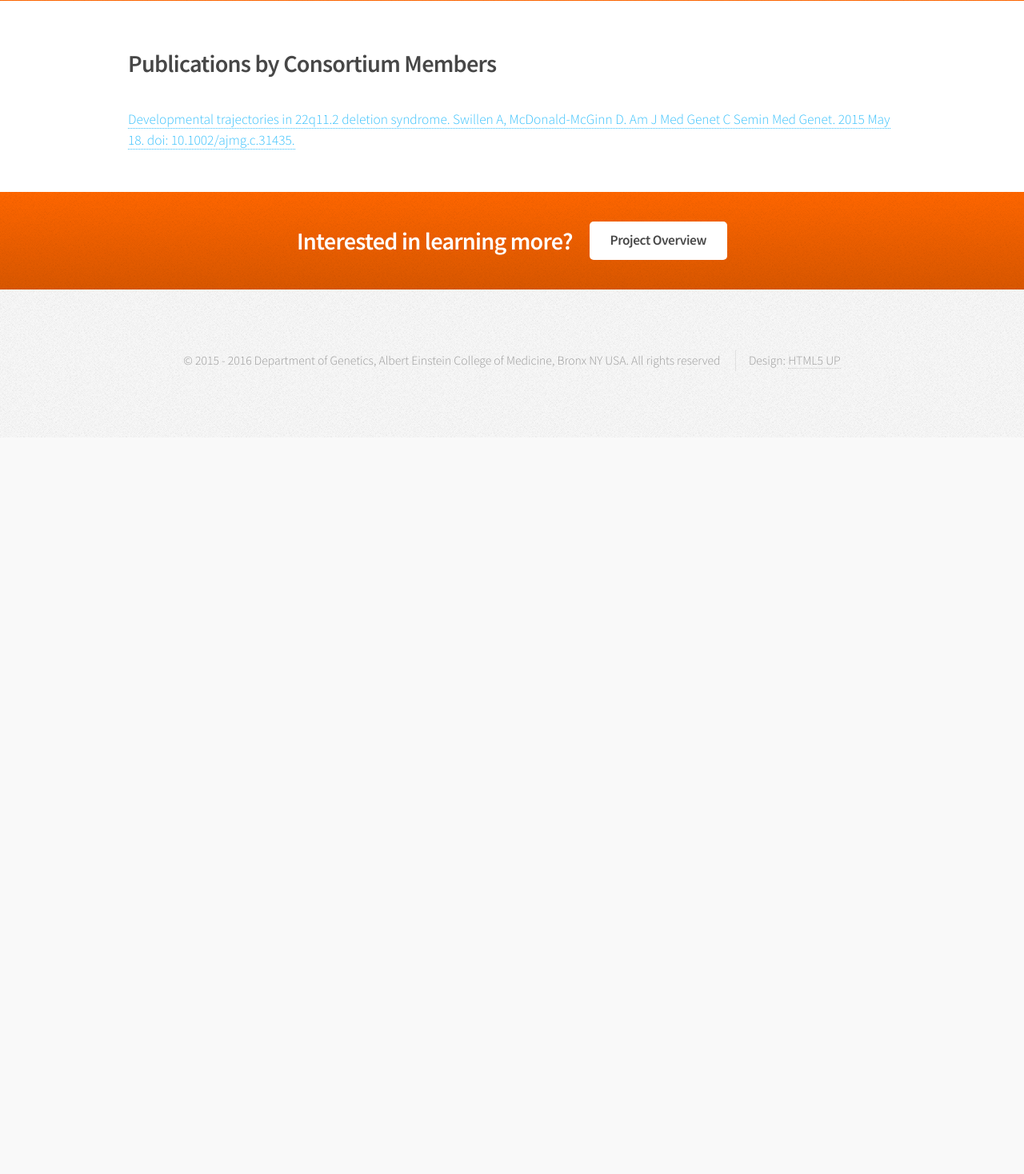
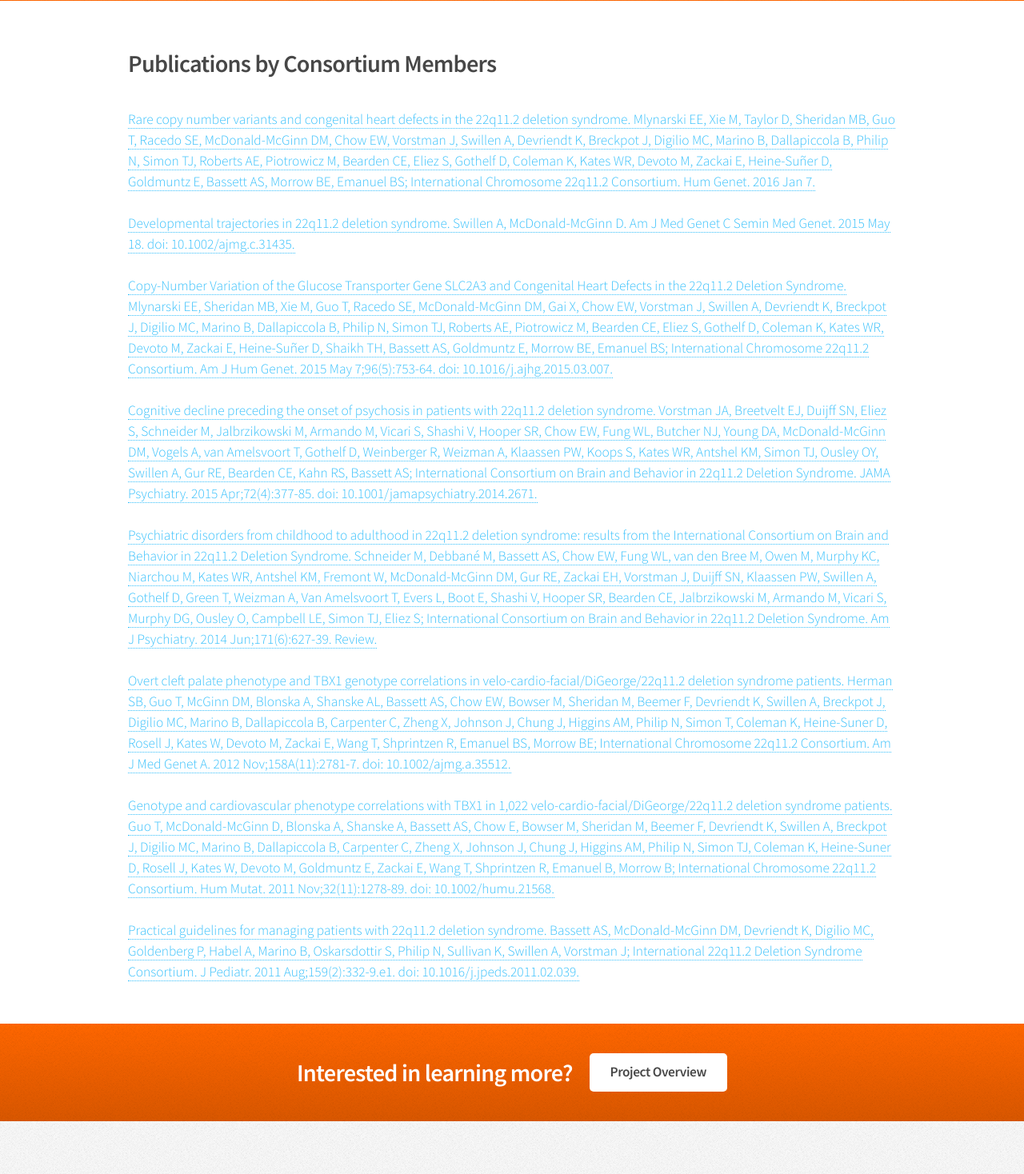
Before and after one commit to david-rhee/22q11-ibbc-genomic-db, a Django app: page /publication/ in a window 1280 px wide. Shown: the part 293-1761 px from the top of the page at 80% size. Before the commit the page ends 840 px from the top, so only its background shows below. Run offline with Django 3.2, Linux system fonts and the light colour scheme.

Commit message:
Updated publications and announcements

```diff
--- a/22q11-ibbc/templates/22q11-ibbc/announcement.html
+++ b/22q11-ibbc/templates/22q11-ibbc/announcement.html
@@ -18,8 +18,12 @@
                             <h2>Announcements</h2>
                         </header>
 
+                        <a name="201602"></a>
+                        <h3>FEBRUARY 16, 2016</h3>
+                        <p>Updated publication list.</p>
+
                         <a name="201601"></a>
-                        <h3>January 6, 2016</h3>
+                        <h3>JANUARY 6, 2016</h3>
                         <p>Added 116 new subjects to genomic database.</p>
 
                         <a name="201511"></a>
--- a/22q11-ibbc/templates/22q11-ibbc/publication.html
+++ b/22q11-ibbc/templates/22q11-ibbc/publication.html
@@ -14,9 +14,44 @@
                     <h2>Publications by Consortium Members</h2>
                 </header>
                 <ul>
+                    <li><a href="http://www.ncbi.nlm.nih.gov/pubmed/26742502" target="_blank">
+                    Rare copy number variants and congenital heart defects in the 22q11.2 deletion syndrome.
+                    Mlynarski EE, Xie M, Taylor D, Sheridan MB, Guo T, Racedo SE, McDonald-McGinn DM, Chow EW, Vorstman J, Swillen A, Devriendt K, Breckpot J, Digilio MC, Marino B, Dallapiccola B, Philip N, Simon TJ, Roberts AE, Piotrowicz M, Bearden CE, Eliez S, Gothelf D, Coleman K, Kates WR, Devoto M, Zackai E, Heine-Suñer D, Goldmuntz E, Bassett AS, Morrow BE, Emanuel BS; International Chromosome 22q11.2 Consortium. Hum Genet. 2016 Jan 7.</a>
+                    </li>
+                    </br>
                     <li><a href="http://www.ncbi.nlm.nih.gov/pubmed/25989227" target="_blank">
                     Developmental trajectories in 22q11.2 deletion syndrome.
                     Swillen A, McDonald-McGinn D. Am J Med Genet C Semin Med Genet. 2015 May 18. doi: 10.1002/ajmg.c.31435.</a>
+                    </li>
+                    </br>
+                    <li><a href="http://www.ncbi.nlm.nih.gov/pubmed/25892112" target="_blank">
+                    Copy-Number Variation of the Glucose Transporter Gene SLC2A3 and Congenital Heart Defects in the 22q11.2 Deletion Syndrome.
+                    Mlynarski EE, Sheridan MB, Xie M, Guo T, Racedo SE, McDonald-McGinn DM, Gai X, Chow EW, Vorstman J, Swillen A, Devriendt K, Breckpot J, Digilio MC, Marino B, Dallapiccola B, Philip N, Simon TJ, Roberts AE, Piotrowicz M, Bearden CE, Eliez S, Gothelf D, Coleman K, Kates WR, Devoto M, Zackai E, Heine-Suñer D, Shaikh TH, Bassett AS, Goldmuntz E, Morrow BE, Emanuel BS; International Chromosome 22q11.2 Consortium. Am J Hum Genet. 2015 May 7;96(5):753-64. doi: 10.1016/j.ajhg.2015.03.007.</a>
+                    </li>
+                    </br>
+                    <li><a href="http://www.ncbi.nlm.nih.gov/pubmed/25715178" target="_blank">
+                    Cognitive decline preceding the onset of psychosis in patients with 22q11.2 deletion syndrome.
+                    Vorstman JA, Breetvelt EJ, Duijff SN, Eliez S, Schneider M, Jalbrzikowski M, Armando M, Vicari S, Shashi V, Hooper SR, Chow EW, Fung WL, Butcher NJ, Young DA, McDonald-McGinn DM, Vogels A, van Amelsvoort T, Gothelf D, Weinberger R, Weizman A, Klaassen PW, Koops S, Kates WR, Antshel KM, Simon TJ, Ousley OY, Swillen A, Gur RE, Bearden CE, Kahn RS, Bassett AS; International Consortium on Brain and Behavior in 22q11.2 Deletion Syndrome. JAMA Psychiatry. 2015 Apr;72(4):377-85. doi: 10.1001/jamapsychiatry.2014.2671.</a>
+                    </li>
+                    </br>
+                    <li><a href="http://www.ncbi.nlm.nih.gov/pubmed/24577245" target="_blank">
+                    Psychiatric disorders from childhood to adulthood in 22q11.2 deletion syndrome: results from the International Consortium on Brain and Behavior in 22q11.2 Deletion Syndrome.
+                    Schneider M, Debbané M, Bassett AS, Chow EW, Fung WL, van den Bree M, Owen M, Murphy KC, Niarchou M, Kates WR, Antshel KM, Fremont W, McDonald-McGinn DM, Gur RE, Zackai EH, Vorstman J, Duijff SN, Klaassen PW, Swillen A, Gothelf D, Green T, Weizman A, Van Amelsvoort T, Evers L, Boot E, Shashi V, Hooper SR, Bearden CE, Jalbrzikowski M, Armando M, Vicari S, Murphy DG, Ousley O, Campbell LE, Simon TJ, Eliez S; International Consortium on Brain and Behavior in 22q11.2 Deletion Syndrome. Am J Psychiatry. 2014 Jun;171(6):627-39. Review.</a>
+                    </li>
+                    </br>
+                    <li><a href="http://www.ncbi.nlm.nih.gov/pubmed/23034814" target="_blank">
+                    Overt cleft palate phenotype and TBX1 genotype correlations in velo-cardio-facial/DiGeorge/22q11.2 deletion syndrome patients.
+                    Herman SB, Guo T, McGinn DM, Blonska A, Shanske AL, Bassett AS, Chow EW, Bowser M, Sheridan M, Beemer F, Devriendt K, Swillen A, Breckpot J, Digilio MC, Marino B, Dallapiccola B, Carpenter C, Zheng X, Johnson J, Chung J, Higgins AM, Philip N, Simon T, Coleman K, Heine-Suner D, Rosell J, Kates W, Devoto M, Zackai E, Wang T, Shprintzen R, Emanuel BS, Morrow BE; International Chromosome 22q11.2 Consortium. Am J Med Genet A. 2012 Nov;158A(11):2781-7. doi: 10.1002/ajmg.a.35512.</a>
+                    </li>
+                    </br>
+                    <li><a href="http://www.ncbi.nlm.nih.gov/pubmed/21796729" target="_blank">
+                    Genotype and cardiovascular phenotype correlations with TBX1 in 1,022 velo-cardio-facial/DiGeorge/22q11.2 deletion syndrome patients.
+                    Guo T, McDonald-McGinn D, Blonska A, Shanske A, Bassett AS, Chow E, Bowser M, Sheridan M, Beemer F, Devriendt K, Swillen A, Breckpot J, Digilio MC, Marino B, Dallapiccola B, Carpenter C, Zheng X, Johnson J, Chung J, Higgins AM, Philip N, Simon TJ, Coleman K, Heine-Suner D, Rosell J, Kates W, Devoto M, Goldmuntz E, Zackai E, Wang T, Shprintzen R, Emanuel B, Morrow B; International Chromosome 22q11.2 Consortium. Hum Mutat. 2011 Nov;32(11):1278-89. doi: 10.1002/humu.21568.</a>
+                    </li>
+                    </br>
+                    <li><a href="http://www.ncbi.nlm.nih.gov/pubmed/21570089" target="_blank">
+                    Practical guidelines for managing patients with 22q11.2 deletion syndrome.
+                    Bassett AS, McDonald-McGinn DM, Devriendt K, Digilio MC, Goldenberg P, Habel A, Marino B, Oskarsdottir S, Philip N, Sullivan K, Swillen A, Vorstman J; International 22q11.2 Deletion Syndrome Consortium. J Pediatr. 2011 Aug;159(2):332-9.e1. doi: 10.1016/j.jpeds.2011.02.039.</a>
                     </li>
                 </ul>
             </article>
```
